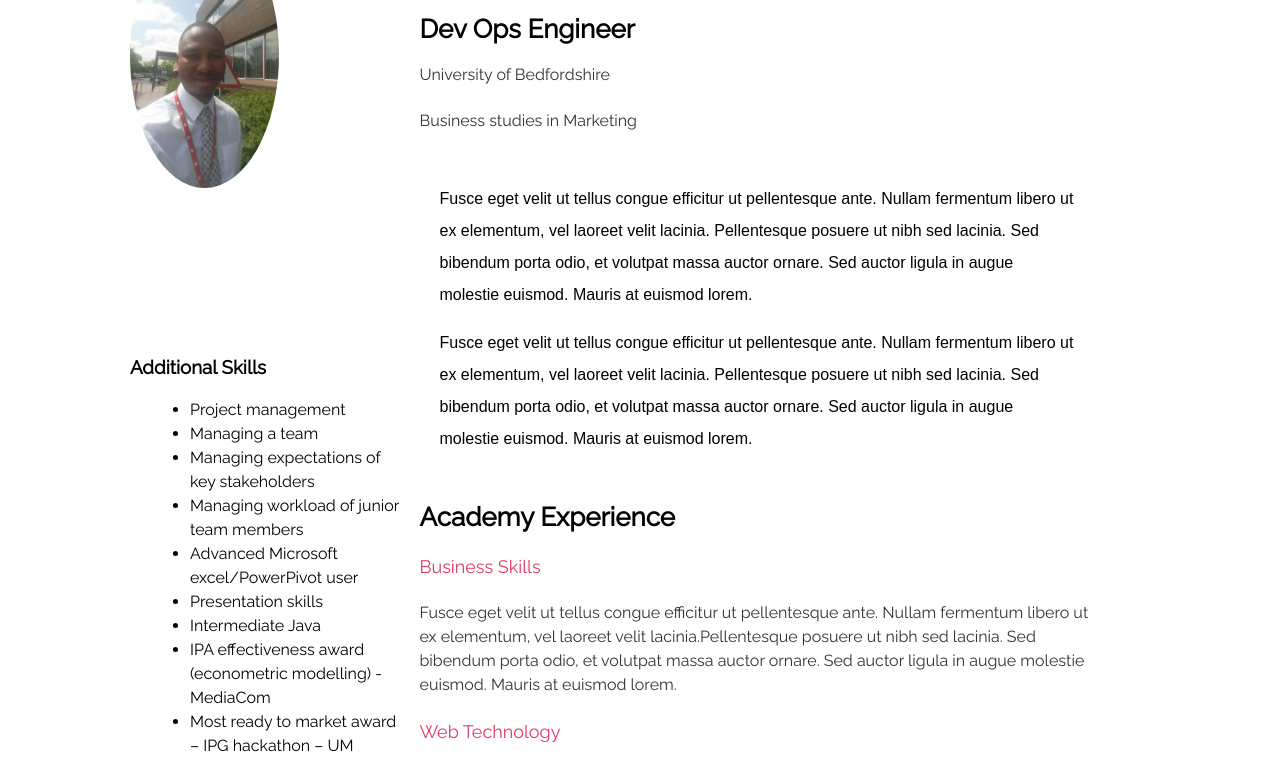
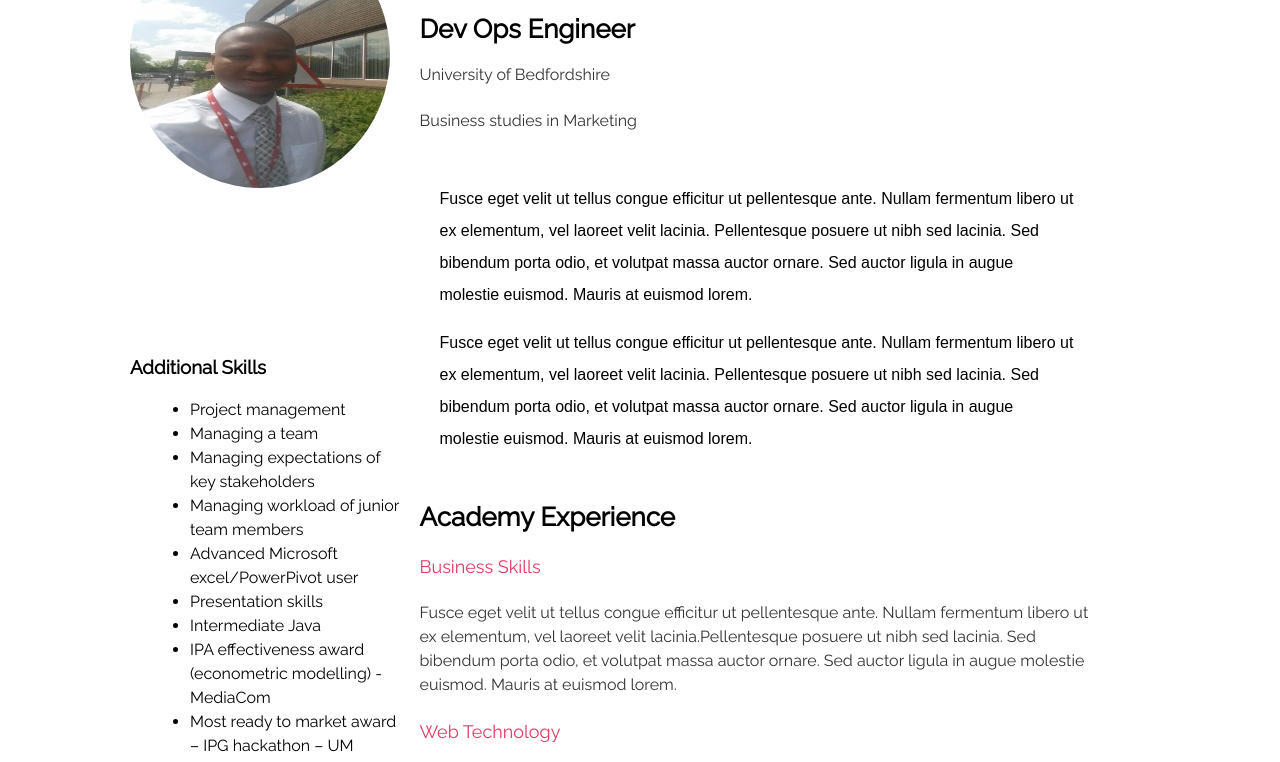
Before and after one commit to Kudzai-Nyatsine/profile-work, a plain HTML site: page index.html in a window 1280 px wide. Shown: the part 180-942 px from the top of the page. Drawn offline with Linux system fonts and the light colour scheme.

```diff
--- a/index.html
+++ b/index.html
@@ -18,7 +18,7 @@
 	<section id="wrapper">
 		<div class="main">
 			<div class="left-content">
-				<img src="images/kudz.png" id="steve">
+				<img src="images/kudz.png" id="steve" width="260" height="285">
 				<div id="additional-skills">
 				<h3>Additional Skills</h3>
 				<ul class="lists">
```
Also changed, not shown: 1 other file.
